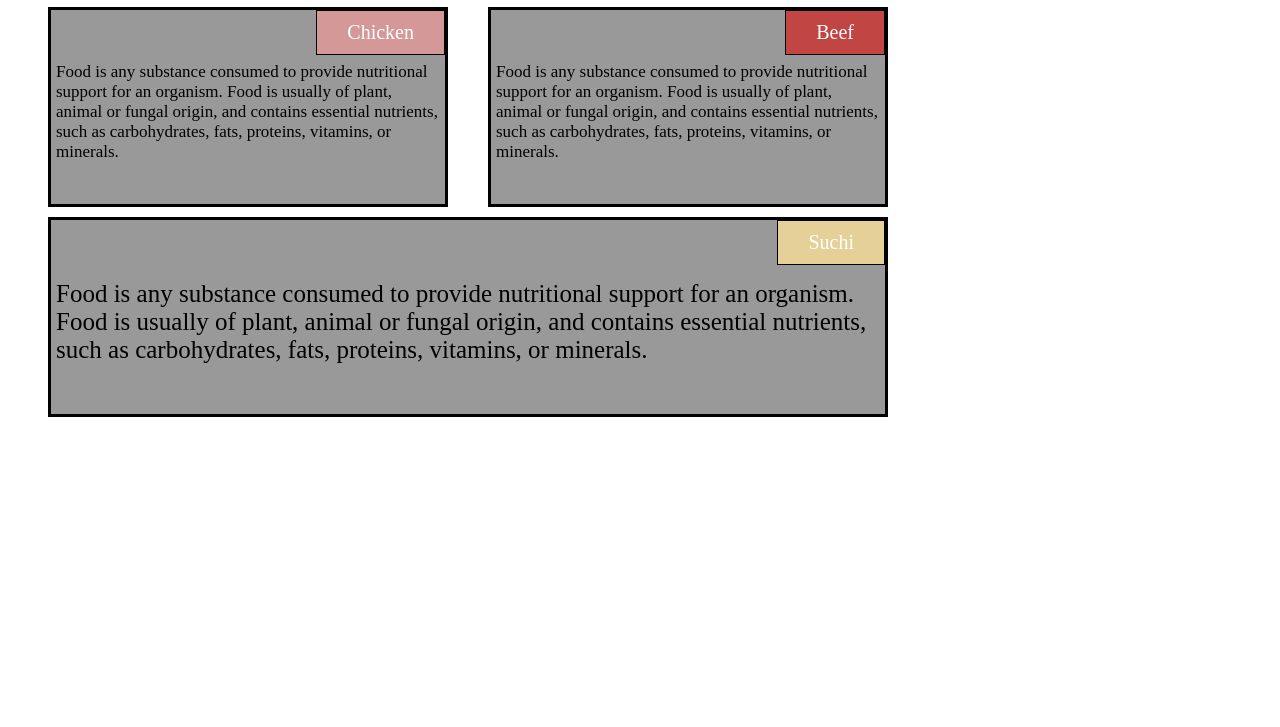
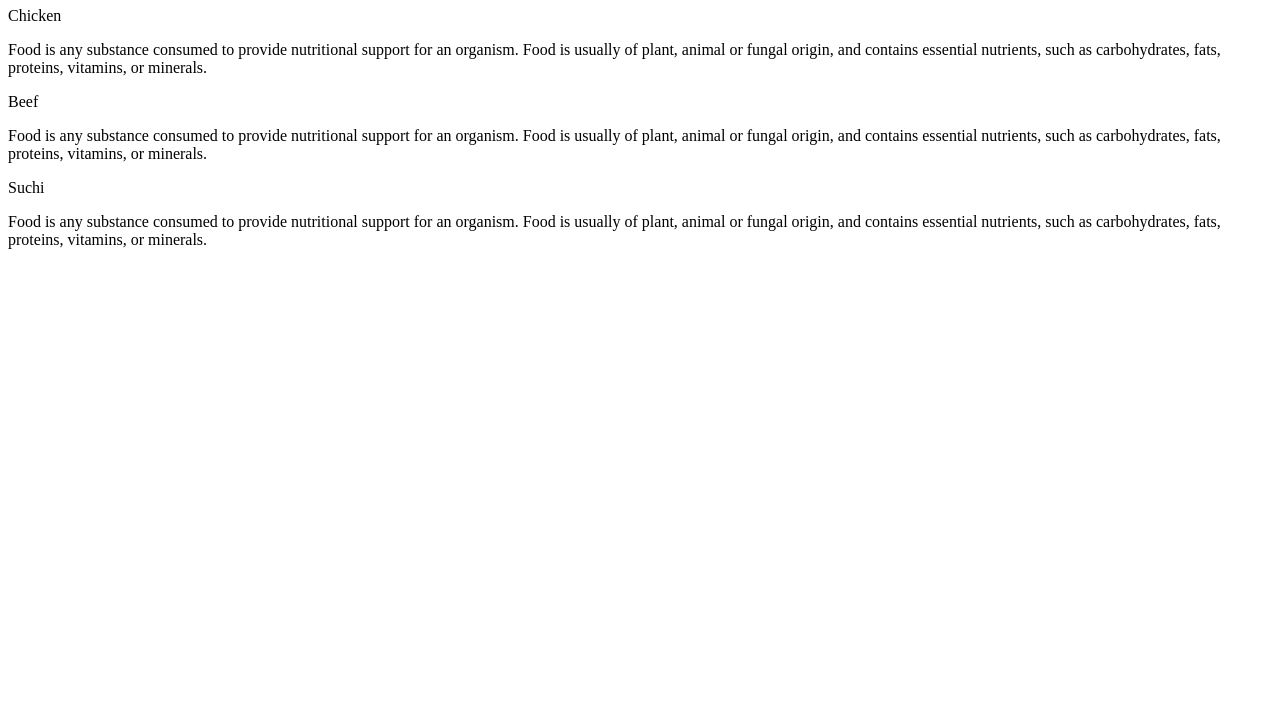
Before and after one commit to MAJDMOOSLI/hw, a plain HTML site: page html.html in a window 1280 px wide. Shown: the part 73-800 px from the top of the page. Drawn offline with Linux system fonts and the light colour scheme.

Commit message:
Update and rename hw1.html to html.html

```diff
--- a/hw1.html
+++ b/html.html
@@ -3,75 +3,8 @@
 <head>
 	<title>majd is king</title>
     <style type="text/css">
-    	*{
-    		box-sizing: border-box;
-    	}
 
-    h1{
-    	text-align: center;
-    }
-
-	div{
-		width:  400px;
-		height: 200px;
-		margin-bottom: 10px;
-		background-color: #999999;
-		float: left;
-		margin-left: 40px;
-		border: 3px solid black;
-	}
-	.s1{
-		background-color: #d59898;
-	}
-	.s2{
-		background-color: #c14543;
-	}
-	.s3{
-        background-color: #e5d198;
-	}
-
-
-	span{
-		background-color: #c14543;
-		color: white;
-		margin: 0;
-		float: right;
-		padding: 10px 30px;
-		border: 1px solid black;
-		font-size: 125%;
-	}
-
-	p{
-		padding: 35px 5px;
-		font-size: 17px;
-	}
-
-
-
-	@media (min-width: 992px){
-
-		#a3{
-			width: 400px;
-		}
-	}
-
-	@media (min-width: 913px) and (max-width: 1352px){
-
-		#a3{
-			width: 840px;
-		}
-		.p1{
-			font-size: 25px;
-		}
-	}
-
-	@media (max-width: 767px){
-
-		#a3{
-			width: 400px;
-		}
-	}
-</style>
+    </style>
 
 </head>
 <body>
```
